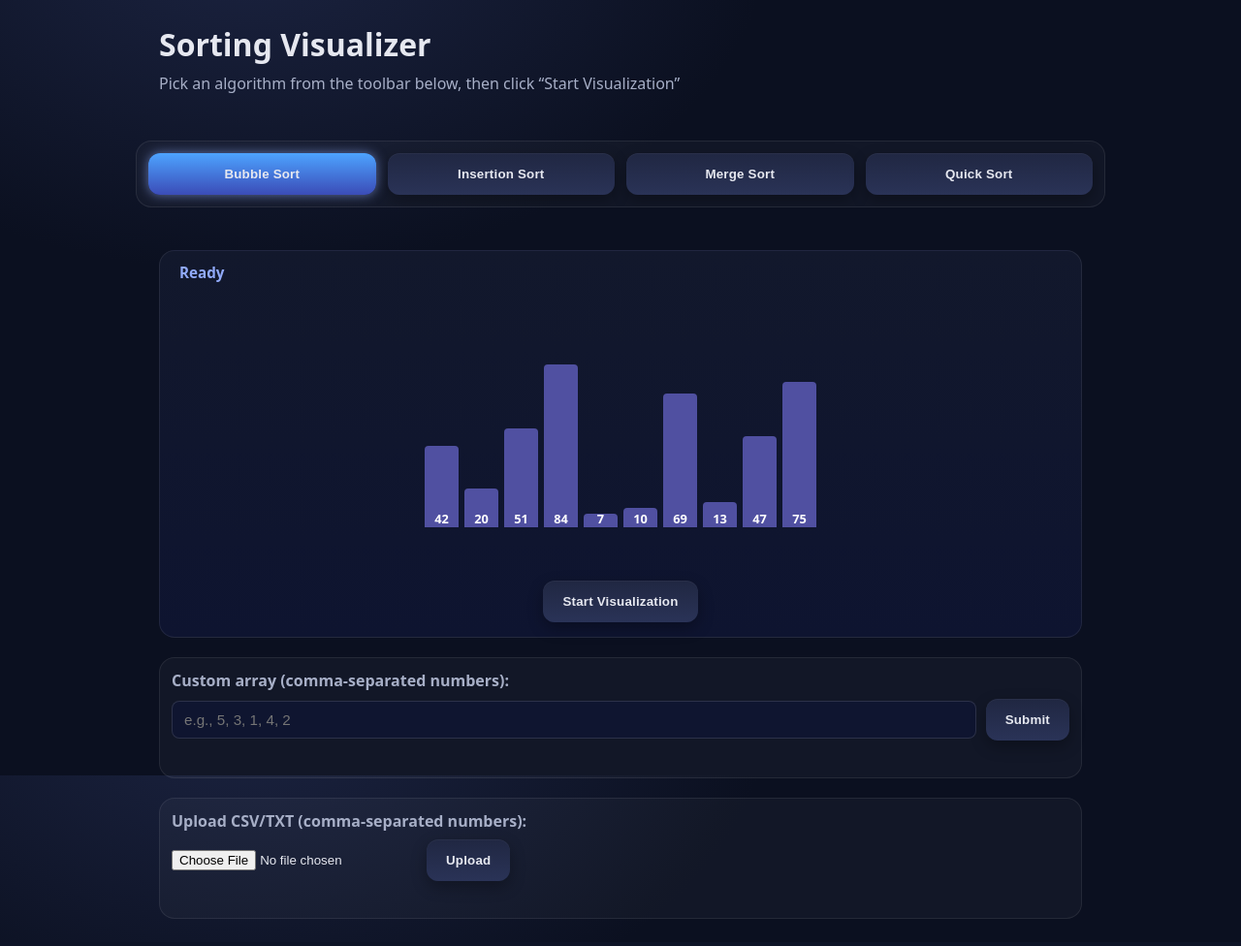
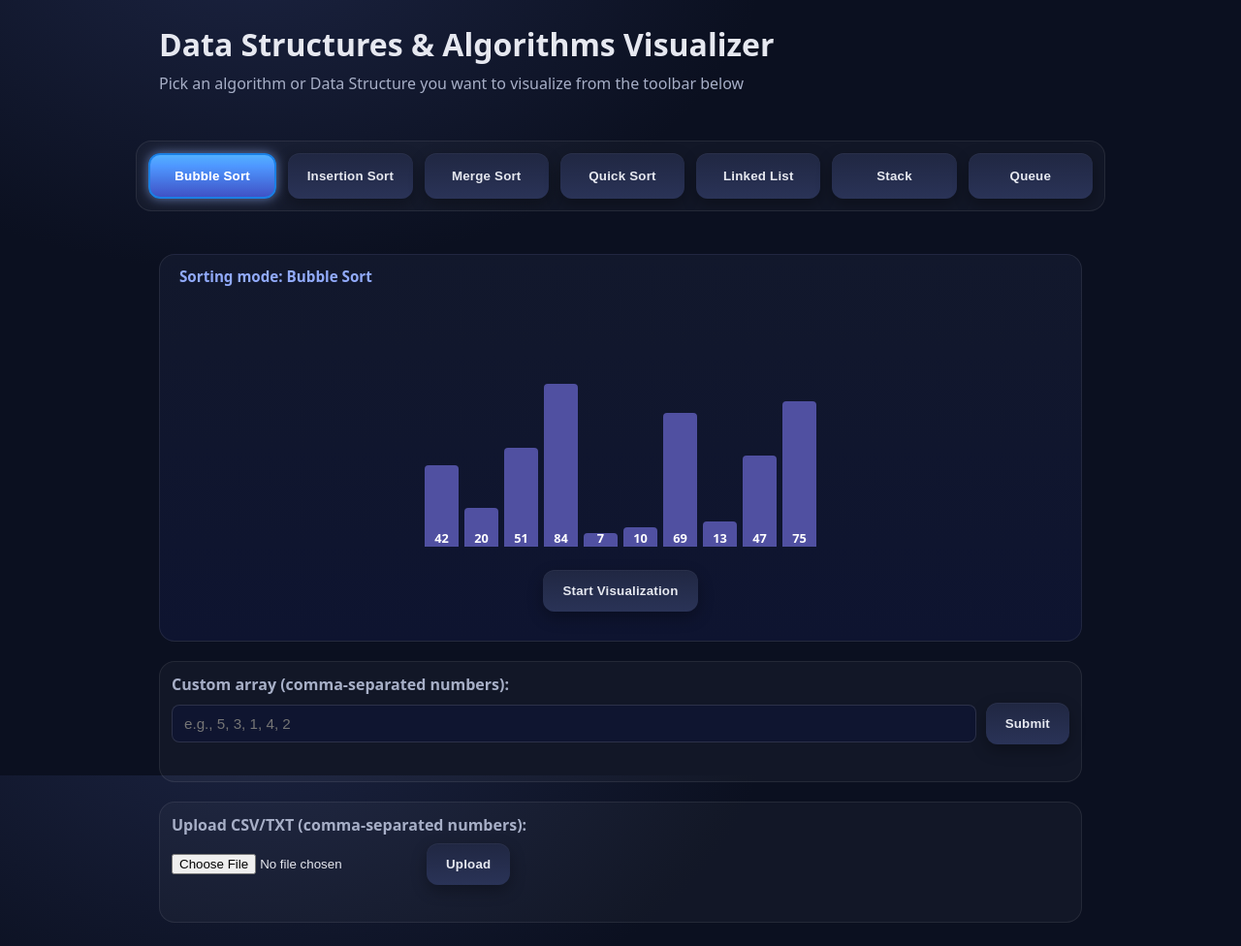
Before and after one commit to RitaTimeaTorok/data-structures-and-algorithms-python, a Flask app: page / in a window 1280 px wide. Shown: the whole page at 97% size. Before the commit the page ends 948 px from the top, so only its background shows below. Run offline with Flask 3, Linux system fonts and the light colour scheme.

Commit message:
rearranged the frontend a bit, preparing for the DS extension

```diff
--- a/sorter_app/static/main.js
+++ b/sorter_app/static/main.js
@@ -41,31 +41,84 @@ document.addEventListener("DOMContentLoaded", () => {
     el.style.height = val * 2 + "px";
   });
 
+  // View sections for toggling (added)
+  const sortUI = document.getElementById("sort-ui");
+  const dsCanvas = document.getElementById("ds-canvas");
+  const customArrayPanel = document.getElementById("custom-array-panel");
+  const fileUploadPanel = document.getElementById("file-upload-panel");
+
+  // Helpers to toggle minimal UI changes (added)
+  function showForSort(name) {
+    if (sortUI) sortUI.classList.remove("hidden");
+    if (customArrayPanel) customArrayPanel.classList.remove("hidden");
+    if (fileUploadPanel) fileUploadPanel.classList.remove("hidden");
+    if (dsCanvas) dsCanvas.classList.add("hidden");
+    setStatus(`Sorting mode: ${name}`);
+  }
+
+  function showForDS(name) {
+    if (sortUI) sortUI.classList.add("hidden");
+    if (customArrayPanel) customArrayPanel.classList.add("hidden");
+    if (fileUploadPanel) fileUploadPanel.classList.add("hidden");
+    if (dsCanvas) dsCanvas.classList.remove("hidden");
+    setStatus(`Data Structure mode: ${name}`);
+  }
+
   // Algorithm selector buttons
   const algoButtons = document.querySelectorAll(".algo-btn");
   algoButtons.forEach((btn) => {
     btn.addEventListener("click", () => {
-      selectedAlgorithm = btn.dataset.algo;
-      algoButtons.forEach((b) => b.classList.remove("active"));
-      btn.classList.add("active");
-      setStatus(`Selected: ${btn.textContent}`);
+      // Clear selection styles
+      algoButtons.forEach((b) => b.classList.remove("active", "selected"));
+      btn.classList.add("active", "selected");
+
+      const type = btn.getAttribute("data-type"); // "sort" | "ds"
+      const algo = btn.getAttribute("data-algo"); // "bubble", "stack", etc.
+
+      if (type === "sort") {
+        selectedAlgorithm = algo; // keep using existing sort flow
+        showForSort(btn.textContent.trim());
+      } else {
+        // In DS mode we keep a clean canvas; prevent sort POST accidentally
+        selectedAlgorithm = null;
+        showForDS(btn.textContent.trim());
+      }
     });
   });
 
-  // Mark Bubble as active on initial load
+  // Default: mark Bubble as active and show sorting UI
   const defaultBtn = document.querySelector('.algo-btn[data-algo="bubble"]');
-  if (defaultBtn) defaultBtn.classList.add("active");
+  if (defaultBtn) {
+    defaultBtn.classList.add("active", "selected");
+    // Ensure correct initial visibility (sorting mode shown by default)
+    showForSort(defaultBtn.textContent.trim());
+  } else {
+    // Fallback: nothing selected
+    if (sortUI) sortUI.classList.add("hidden");
+    if (dsCanvas) dsCanvas.classList.add("hidden");
+    if (customArrayPanel) customArrayPanel.classList.add("hidden");
+    if (fileUploadPanel) fileUploadPanel.classList.add("hidden");
+    setStatus("Pick an item from the toolbar");
+  }
 
   // Start visualization
-  document
-    .getElementById("start-btn")
-    .addEventListener("click", startVisualization);
+  const startBtnEl = document.getElementById("start-btn");
+  if (startBtnEl) {
+    startBtnEl.addEventListener("click", startVisualization);
+  }
 });
 
 // ---------- visualization control ----------
 
 // Read the current array, send a POST to backend, and run the visualization
 async function startVisualization() {
+  // Guard: only run when a sorting algorithm is selected
+  const allowedSorts = new Set(["bubble", "insertion", "merge", "quick"]);
+  if (!selectedAlgorithm || !allowedSorts.has(selectedAlgorithm)) {
+    setStatus("Please select a sorting algorithm.");
+    return;
+  }
+
   const arr = getArrayValues();
   const startBtn = document.getElementById("start-btn");
   startBtn.disabled = true;
@@ -216,7 +269,7 @@ async function visualizeInsertion(steps) {
       el.textContent = step.value;
       el.dataset.value = step.value;
       el.style.height = step.value * 2 + "px";
-      el.style.backgroundColor = highlight;
+      el.style.backgroundColor = mergeWrite;
       await delay(animationSpeed);
       el.style.backgroundColor = normal;
     }
--- a/sorter_app/static/styles.css
+++ b/sorter_app/static/styles.css
@@ -203,3 +203,26 @@ p { color: var(--muted); margin: 0 0 24px; }
   font-size: 0.9rem;
   font-weight: 600;
 }
+
+/* Quick toggle helper */
+.hidden { display: none !important; }
+
+/* Grouped sorting section for styling later */
+.sort-ui { width: 100%; }
+
+/* Empty DS canvas you can style or draw on later */
+.ds-canvas {
+  width: 100%;
+  min-height: 300px;            /* matches your visual height vibe */
+  display: grid;
+  place-items: center;
+  border-radius: var(--radius);
+  /* inherits .viz-placeholder background/border feel */
+}
+
+.ds-canvas::before {
+  content: "Data Structure canvas";
+  opacity: 0.35;
+  font-weight: 600;
+  letter-spacing: 0.3px;
+}
--- a/sorter_app/templates/index.html
+++ b/sorter_app/templates/index.html
@@ -3,7 +3,7 @@
   <head>
     <meta charset="utf-8" />
     <meta name="viewport" content="width=device-width, initial-scale=1" />
-    <title>Sorting Visualizer — Algorithms</title>
+    <title>Data Structures & Algorithms Visualizer</title>
     <link
       rel="stylesheet"
       href="{{ url_for('static', filename='styles.css') }}"
@@ -11,18 +11,35 @@
   </head>
   <body>
     <header class="container">
-      <h1>Sorting Visualizer</h1>
+      <h1>Data Structures & Algorithms Visualizer</h1>
       <p>
-        Pick an algorithm from the toolbar below, then click “Start
-        Visualization”
+        Pick an algorithm or Data Structure you want to visualize from the
+        toolbar below
       </p>
     </header>
 
-    <nav class="container toolbar" aria-label="Sorting algorithms">
-      <button class="algo-btn" data-algo="bubble">Bubble Sort</button>
-      <button class="algo-btn" data-algo="insertion">Insertion Sort</button>
-      <button class="algo-btn" data-algo="merge">Merge Sort</button>
-      <button class="algo-btn" data-algo="quick">Quick Sort</button>
+    <nav
+      class="container toolbar"
+      aria-label="Sorting algorithms and data structures"
+    >
+      <!-- Add data-type="sort" for sorting, data-type="ds" for data structures -->
+      <button class="algo-btn" data-algo="bubble" data-type="sort">
+        Bubble Sort
+      </button>
+      <button class="algo-btn" data-algo="insertion" data-type="sort">
+        Insertion Sort
+      </button>
+      <button class="algo-btn" data-algo="merge" data-type="sort">
+        Merge Sort
+      </button>
+      <button class="algo-btn" data-algo="quick" data-type="sort">
+        Quick Sort
+      </button>
+      <button class="algo-btn" data-algo="linked-list" data-type="ds">
+        Linked List
+      </button>
+      <button class="algo-btn" data-algo="stack" data-type="ds">Stack</button>
+      <button class="algo-btn" data-algo="queue" data-type="ds">Queue</button>
     </nav>
 
     <main class="container viz">
@@ -32,17 +49,37 @@
         aria-label="Visualization area"
       >
         <div id="status-text" class="status-text">Ready</div>
-        <div class="array-display">
+
+        <!-- Sorting UI grouped for easy toggle -->
+        <section
+          id="sort-ui"
+          class="sort-ui hidden"
+          aria-label="Sorting visualization"
+        >
+          <div class="array-display" id="array-display">
             {% for num in array %}
             <div class="array-element" data-value="{{ num }}">{{ num }}</div>
             {% endfor %}
           </div>
           <div class="controls">
-          <button id="start-btn" class="start-btn">Start Visualization</button>
+            <button id="start-btn" class="start-btn">
+              Start Visualization
+            </button>
           </div>
+        </section>
+
+        <!-- Clean canvas for Data Structures (empty for now) -->
+        <section
+          id="ds-canvas"
+          class="ds-canvas hidden"
+          aria-label="Data structure canvas"
+        >
+          <!-- Intentionally empty. You’ll render DS here later. -->
+        </section>
       </div>
-      <!-- Custom -->
-      <div class="input-panel">
+
+      <!-- Custom input + file upload panels: only visible for sorting -->
+      <div class="input-panel hidden" id="custom-array-panel">
         <label for="array-input">Custom array (comma-separated numbers):</label>
         <div class="input-row">
           <input
@@ -54,8 +91,8 @@
         </div>
         <div id="array-error" class="error-text" aria-live="polite"></div>
       </div>
-      <!-- File upload panel -->
-      <div class="input-panel file-panel">
+
+      <div class="input-panel file-panel hidden" id="file-upload-panel">
         <label for="array-file"
           >Upload CSV/TXT (comma-separated numbers):</label
         >
```
Lines whose indentation alone changed are shown as unchanged.
